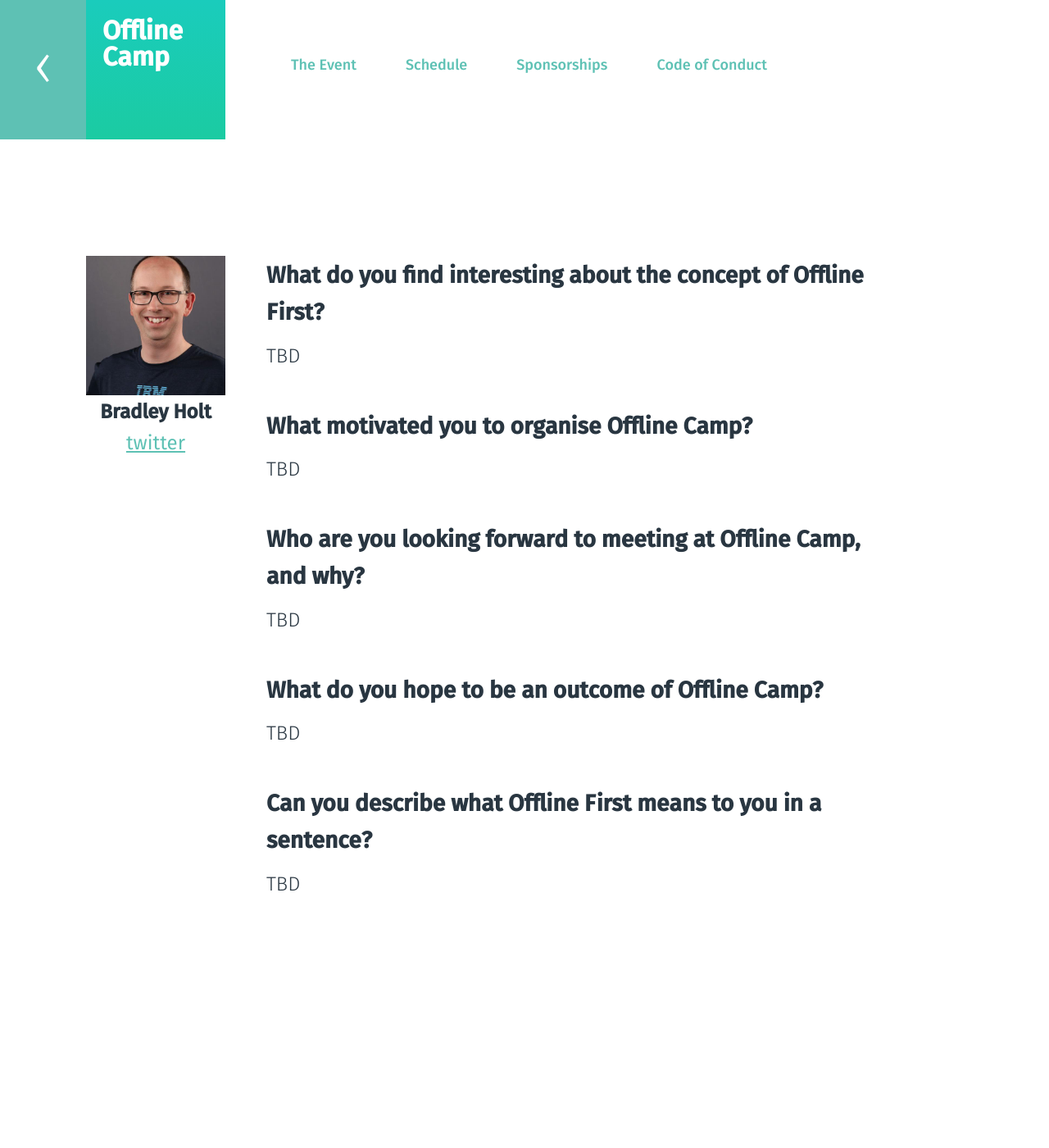
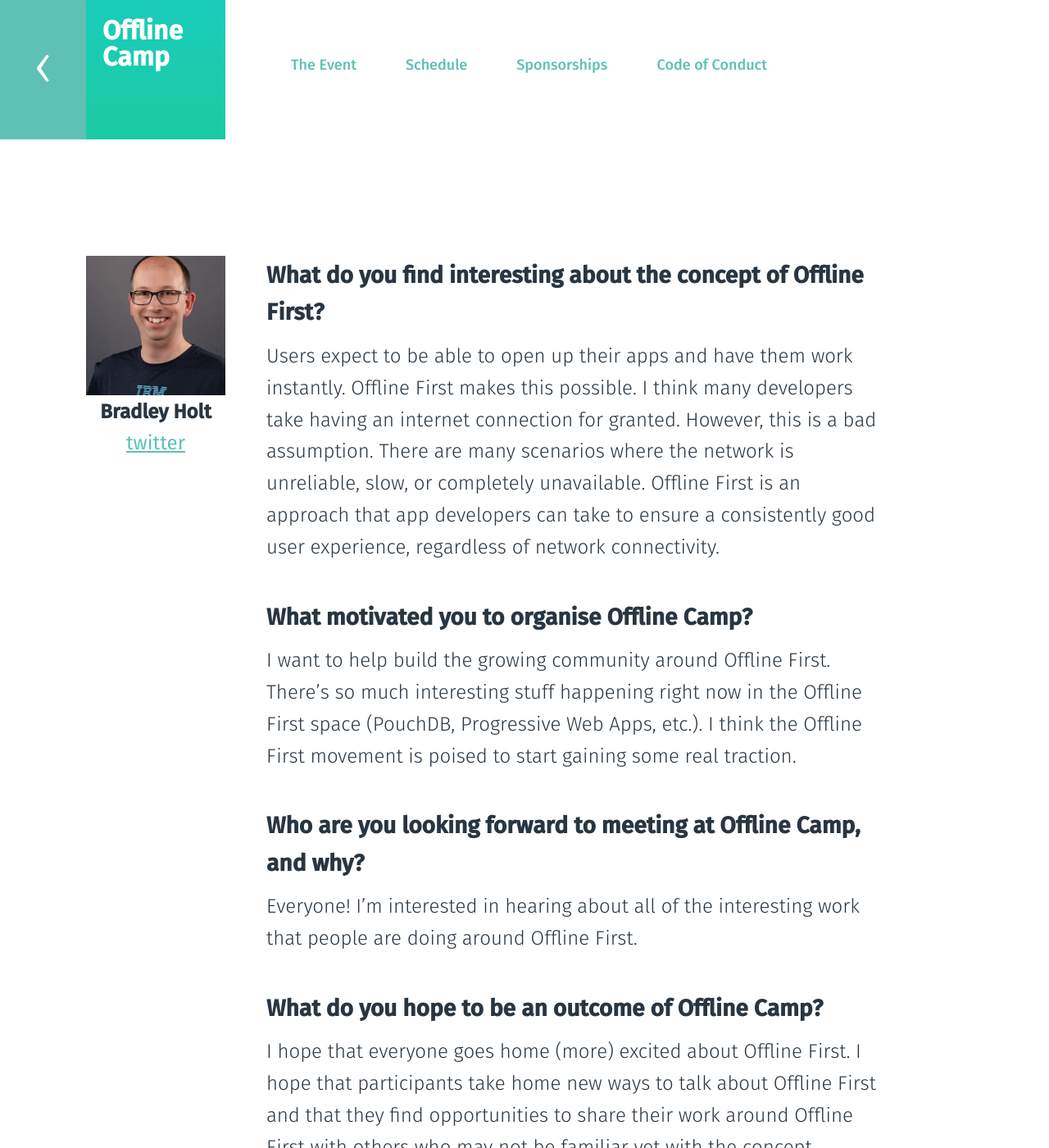
Before and after one commit to offlinefirst/offlinefirst.org, a Jekyll site: the page built from _posts/2016-01-01-bradley-holt.md, in a window 1280 px wide and 1400 px high. Shown: the whole window at 82% size. Built offline with Jekyll 4.4.1, drawn with Linux system fonts in a browser that asks for light colours; comment, search, counter and statistics services are not loaded; some of the changed text lies outside the part shown.

Commit message:
Update 2016-01-01-bradley-holt.md

```diff
--- a/_posts/2016-01-01-bradley-holt.md
+++ b/_posts/2016-01-01-bradley-holt.md
@@ -9,20 +9,21 @@ avatar:   /images/team/bradley.jpg
 
 ### What do you find interesting about the concept of Offline First?
 
-TBD
+Users expect to be able to open up their apps and have them work instantly. Offline First makes this possible. I think many developers take having an internet connection for granted. However, this is a bad assumption. There are many scenarios where the network is unreliable, slow, or completely unavailable. Offline First is an approach that app developers can take to ensure a consistently good user experience, regardless of network connectivity.
 
 ### What motivated you to organise Offline Camp?
 
-TBD
+I want to help build the growing community around Offline First. There’s so much interesting stuff happening right now in the Offline First space (PouchDB, Progressive Web Apps, etc.). I think the Offline First movement is poised to start gaining some real traction.
 
 ### Who are you looking forward to meeting at Offline Camp, and why?
 
-TBD
+Everyone! I’m interested in hearing about all of the interesting work that people are doing around Offline First.
 
 ### What do you hope to be an outcome of Offline Camp?
 
-TBD
+I hope that everyone goes home (more) excited about Offline First. I hope that participants take home new ways to talk about Offline First and that they find opportunities to share their work around Offline First with others who may not be familiar yet with the concept.
 
 ### Can you describe what Offline First means to you in a sentence?
 
-TBD
+Offline First is an approach to application design in which a web, mobile, desktop, or Internet of Things (IoT) application is built for offline usage first and is then progressively enhanced to take advantage of network connectivity when available.
+_Bradley Holt is a Developer Advocate with IBM Cloud Data Services. Bradley writes and speaks about topics such as CouchDB, PouchDB, Offline First, PHP, Node.js, and Domain-Driven Design._
```
